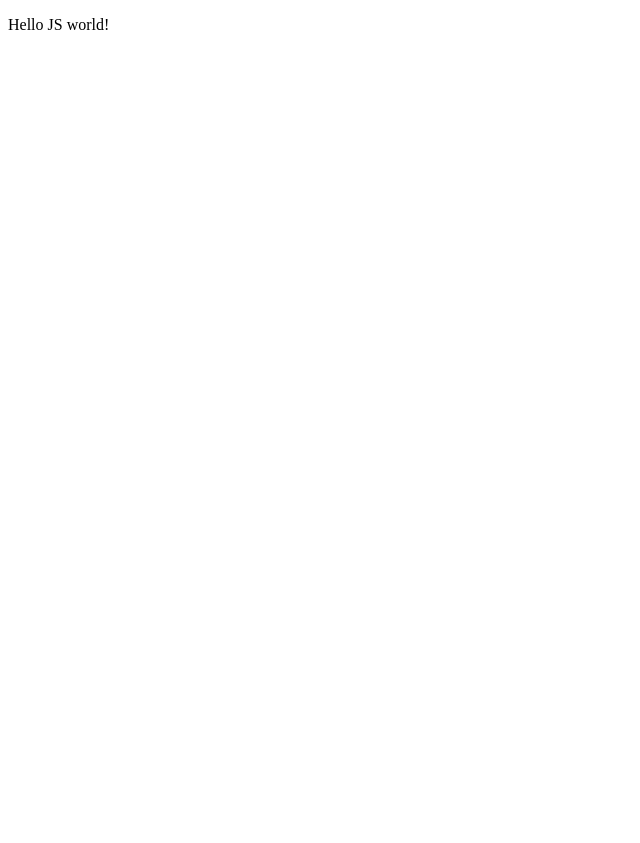
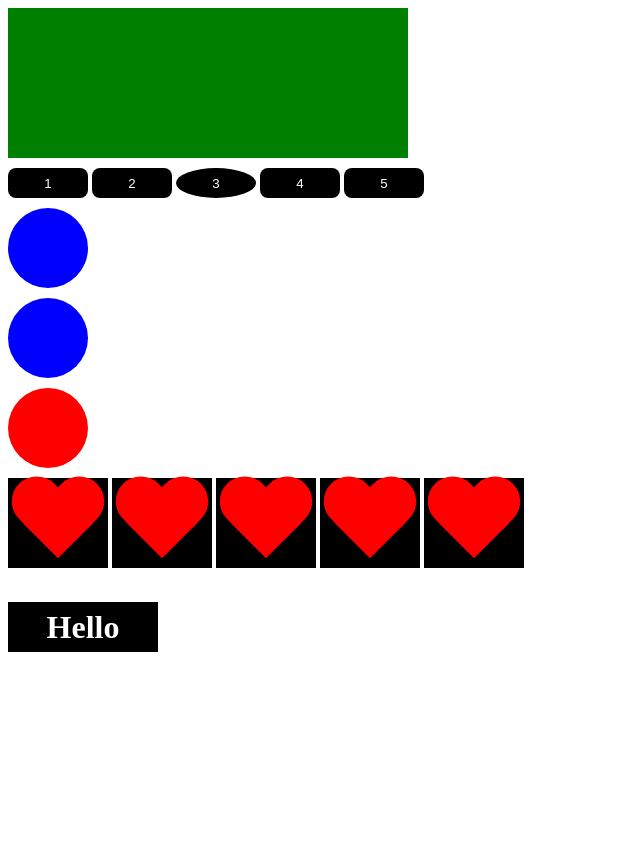
Before and after one commit to JelenaFr/JS_learning, a plain HTML site: page index.html in a window 1280 px wide. Shown: the whole page, without its empty margins (0-640 px from the left). Before the commit the page ends 800 px from the top, so only its background shows below. Drawn offline with Linux system fonts and the light colour scheme.

Commit message:
Teorija Skript4

```diff
--- /dev/null
+++ b/css/style.css
@@ -0,0 +1,78 @@
+.box {
+    width: 150px;
+    height: 150px;
+    background-color: red;
+  }
+  button {
+      width: 80px;
+      height: 30px;
+      margin-top: 10px;
+      border: none;
+      border-radius: 8px;
+      background-color: #000;
+      color: #fff;
+      cursor: pointer;
+      outline: none;
+  }
+
+  .circle {
+      width: 80px;
+      height: 80px;
+      background-color: blue;
+      display: block;
+      margin-top: 10px;
+      border-radius: 100%;
+  }
+
+  .heart {
+      display: inline-block;
+      position: relative;
+      width: 100px;
+      height: 90px;
+      margin-top: 10px;
+  }
+  .heart:before,
+  .heart:after {
+      position: absolute;
+      content: "";
+      left: 50px;
+      top: 0;
+      width: 50px;
+      height: 80px;
+      background: red;
+      -moz-border-radius: 50px 50px 0 0;
+      border-radius: 50px 50px 0 0;
+      -webkit-transform: rotate(-45deg);
+         -moz-transform: rotate(-45deg);
+          -ms-transform: rotate(-45deg);
+           -o-transform: rotate(-45deg);
+              transform: rotate(-45deg);
+      -webkit-transform-origin: 0 100%;
+         -moz-transform-origin: 0 100%;
+          -ms-transform-origin: 0 100%;
+           -o-transform-origin: 0 100%;
+              transform-origin: 0 100%;
+  }
+  .heart:after {
+      left: 0;
+      -webkit-transform: rotate(45deg);
+         -moz-transform: rotate(45deg);
+          -ms-transform: rotate(45deg);
+           -o-transform: rotate(45deg);
+              transform: rotate(45deg);
+      -webkit-transform-origin: 100% 100%;
+         -moz-transform-origin: 100% 100%;
+          -ms-transform-origin: 100% 100%;
+           -o-transform-origin: 100% 100%;
+              transform-origin :100% 100%;
+  }
+  .black{
+      width: 150px;
+      height: 50px;
+      line-height: 50px;
+      text-align: center;
+      background-color: black;
+      margin-bottom: 30px;
+      margin-top: 30px;
+      color: #fff;
+  }
--- a/index.html
+++ b/index.html
@@ -4,16 +4,34 @@
     <meta charset="UTF-8">
     <meta http-equiv="X-UA-Compatible" content="IE=edge">
     <meta name="viewport" content="width=device-width, initial-scale=1.0">
-    <title>Document</title>
+    <title>JavaScript</title>
+    <link rel="stylesheet" href= "css/style.css"
 </head>
 <body>
-    <p onclick="">Hello JS world!</p>
-    <!--
-        <script> alert(1);
+    <div class="box" id="box"></div>
+        <button>1</button>
+        <button>2</button>
+        <button>3</button>
+        <button>4</button>
+        <button>5</button>
 
-        </script> -->
-    <script src="js/script2.js"></script>
+        <div class="circle"></div>
+        <div class="circle"></div>
+        <div class="circle"></div>
 
+        <div class="wrapper">
+
+            <div class = heart></div>
+            <div class = heart></div>
+            <div class = heart></div>
+            <div class = heart></div>
+            <div class = heart></div>
+
+        </div>
+
+
+
+ <script src="js/script4.js"></script>
 
 </body>
 </html>
--- /dev/null
+++ b/js/ansvers.js
@@ -0,0 +1,6 @@
+// •	Какое будет выведено значение: let x = 5; alert( x++ ); ?
+let x = 5; alert( x++ );
+//•	Чему равно такое выражение: [ ] + false - null + true ?
+[ ] + false - null + true;
+//•	Что выведет этот код: let y = 1; let x = y = 2; alert(x); ?
+//let y = 1; let x = y = 2; alert(x);
--- /dev/null
+++ b/js/script4.js
@@ -0,0 +1,69 @@
+'use strict';
+
+
+
+const box = document.getElementById('box');
+
+console.log(box);
+
+// v peremennuju btns prihodit ne odin element, a psevdomassiv
+
+const btns = document.getElementsByTagName('button');
+
+// chtob poluchit konkretnuju knopku
+//const btns = document.getElementsByTagName('button')[1];
+console.log(btns[1]);
+
+const circles = document.getElementsByClassName('circle');
+console.log(circles);
+// vo vnutr kruglyh skobok metoda querySelectorAll() my pomeshhajem SCC selector
+const hearts = document.querySelectorAll('.heart');
+
+console.log(hearts);
+hearts.forEach(item =>{
+    console.log(item);
+
+});
+const oneHeart = document.querySelector('.herat');
+
+box.style.backgroundColor = 'blue';
+box.style.width = '500px';
+box.style.cssText = 'background-color: green; width: 300px';
+
+let width =400;
+box.style.cssText = `background-color: green; width:${width}px`;
+
+btns[2].style.borderRadius = '100%';
+circles[2].style.backgroundColor = 'red';
+
+// for(let i = 0; i<hearts.length; i++ ){
+//     hearts[i].style.backgroundColor = 'yellow';
+// }
+
+hearts.forEach(item =>{
+    item.style.backgroundColor = 'black';
+});
+
+const div = document.createElement('div');
+const text = document.createTextNode('I am here');
+
+div.classList.add('black');
+//document.body.append(div);
+
+const wrapper = document.querySelector('.wrapper');
+//document.querySelector('.wrapper').append(div);
+//wrapper.appendChild(div);
+wrapper.append(div);
+//wrapper.prepend(div);
+//hearts[0].before(div);
+//hearts[4].after(div);
+//wrapper.insertBefore(div, hearts[1]);
+//circles[1].remove();
+//wrapper.removeChild(hearts[1])
+
+//hearts[0].replaceWith(circles[0]);
+//wrapper.replaceChild(circles[0], hearts[0]);
+
+div.innerHTML = "<h1>Hello World</h1>!";
+//div.textContent = "Hello JS";
+div.insertAdjacentHTML("beforeend", "<h2>HELLO</h2>");
```
